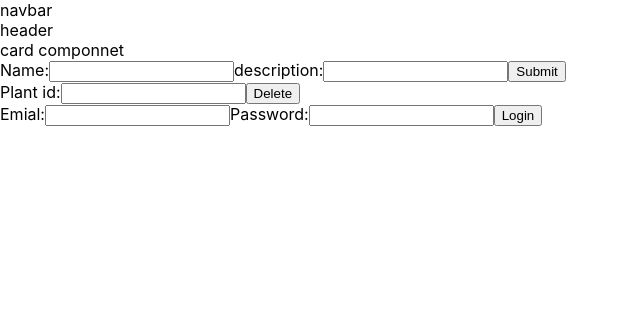
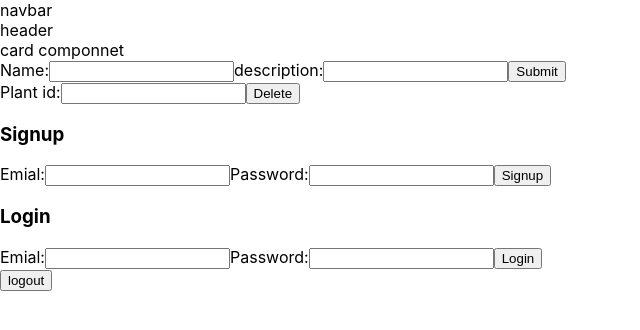
Before and after one commit to Robson456/Wotered, a React (Create React App) app: page / in a window 1280 px wide. Shown: the top 330 px of the page, without its empty margins (0-640 px from the left). Built offline with nearby package versions, Linux system fonts and the light colour scheme; no server answers; the database is empty.

Commit message:
add login and logging out functions

```diff
--- a/src/components/form.js
+++ b/src/components/form.js
@@ -11,6 +11,8 @@ import {
 import {
   getAuth,
   createUserWithEmailAndPassword,
+  signOut, signInWithEmailAndPassword,
+  onAuthStateChanged,
 } from 'firebase/auth'
 
 const firebaseConfig = {
@@ -26,9 +28,8 @@ initializeApp(firebaseConfig)
 
 const db = getFirestore()
 const auth = getAuth()
+const colRef = collection(db, 'plants')
 
-
-const colRef = collection(db, 'plants')
 
 onSnapshot(colRef, (snapshot) => {
   let plants = []
@@ -37,6 +38,13 @@ onSnapshot(colRef, (snapshot) => {
     plants.push({...doc.data(), id: doc.id})
   })
   console.log(plants)
+})
+
+
+onAuthStateChanged(auth, (user)=>{
+  console.log('user status changed ', user)
+
+
 })
 
 export default function Form() {
@@ -76,6 +84,28 @@ export default function Form() {
        setPass('');
 
     }
+    const handleLogin=(e)=>{
+      e.preventDefault();
+
+      signInWithEmailAndPassword(auth, email, pass)
+        .then((cred)=>{
+          console.log('user logged in ', cred.user)
+        })
+        .catch((err)=>{
+          console.log(err.message)
+        })
+    }
+
+    const logout=()=>{
+
+      signOut(auth)
+        .then(()=>{
+          console.log('log out')
+        })
+        .catch((err)=>{
+          console.log(err.message)
+        })
+    }
   return (
     <>
       <form onSubmit={handleSubmit} className="add">
@@ -100,7 +130,28 @@ export default function Form() {
             </label>
 
         </form>
+
         <form onSubmit={handleAuth} className="auth">
+          <h3>Signup</h3>
+          <label >
+              Emial:
+
+              <input type='text' name='email' value={email} onChange={e=> setEmail(e.target.value)} required />
+
+            </label>
+          <label >
+              Password:
+
+              <input type='password' name='pass' value={pass} onChange={e=> setPass(e.target.value)} required />
+
+            </label>
+
+              <input type="submit" value="Signup" />
+
+        </form>
+
+        <form onSubmit={handleLogin} className="login">
+        <h3>Login</h3>
           <label >
               Emial:
 
@@ -117,6 +168,7 @@ export default function Form() {
               <input type="submit" value="Login" />
 
         </form>
+        <button className='logout' onClick={logout}>logout</button>
 
     </>
 
```
